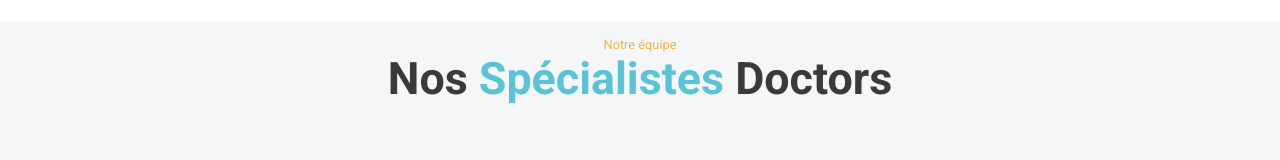
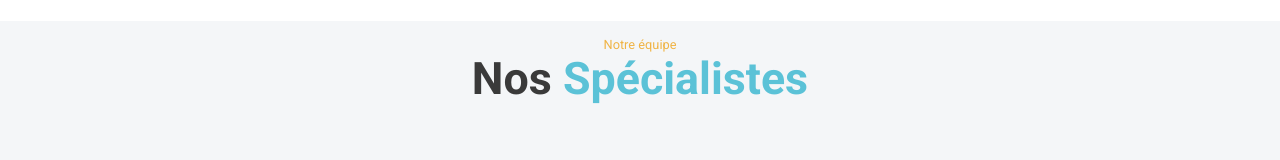
Before and after one commit to DevUltime/CarePlus, a website built with Vite: page index.html in a window 1280 px wide. Shown: the part 1596-1756 px from the top of the page. Built offline with nearby package versions, Linux system fonts and the light colour scheme; a script that the page names is missing; files whose address does not match are found by name.

Commit message:
migration vers vercel

```diff
--- a/index.html
+++ b/index.html
@@ -119,7 +119,7 @@
 
         <section class="specialistes-sec">
             <p class="specialistes__pretext">Notre équipe</p>
-            <h2 class="specialistes__title">Nos <span>Spécialistes</span> Doctors</h2>
+            <h2 class="specialistes__title">Nos <span>Spécialistes</span> </h2>
             <div class="specialistes-card">
                 <div class="card card-specialiste">
                     <div><img src="imgs/med1png.webp" loading="lazy" alt="image doctor thoms"></div>
@@ -253,7 +253,7 @@
     </footer>
 
 
-    <script>
+    <script type="module">
         window.addEventListener("scroll", () =>{
            const header =  document.querySelector("header");
            const hauteurTotale = document.documentElement.scrollHeight - window.innerHeight;
```
Also changed, not shown: package.json (added, +21 -0 lines), 1 other file.
